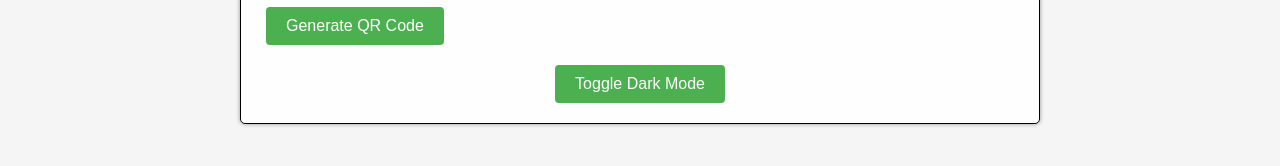
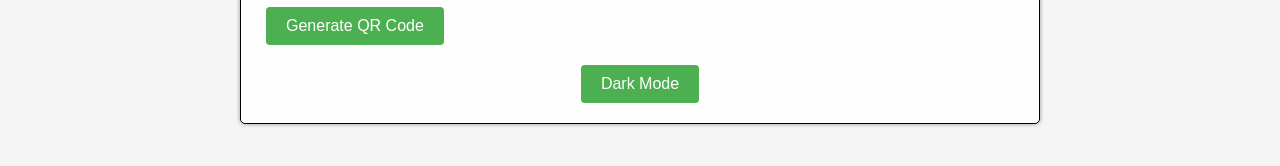
Before and after one commit to devagn611/upi_qr_code, a plain HTML site: page index.html in a window 1280 px wide. Shown: the part 220-386 px from the top of the page. Drawn offline with nearby package versions, Linux system fonts and the light colour scheme.

Commit message:
minor_bug

```diff
--- a/index.html
+++ b/index.html
@@ -62,7 +62,7 @@
       </div>
 
       <div class="btn-group">
-        <button onclick="toggleDarkMode()">Toggle Dark Mode</button>
+        <button onclick="toggleDarkMode()"> Dark Mode</button>
       </div>
 
       <div class="loader" id="loader">
```
